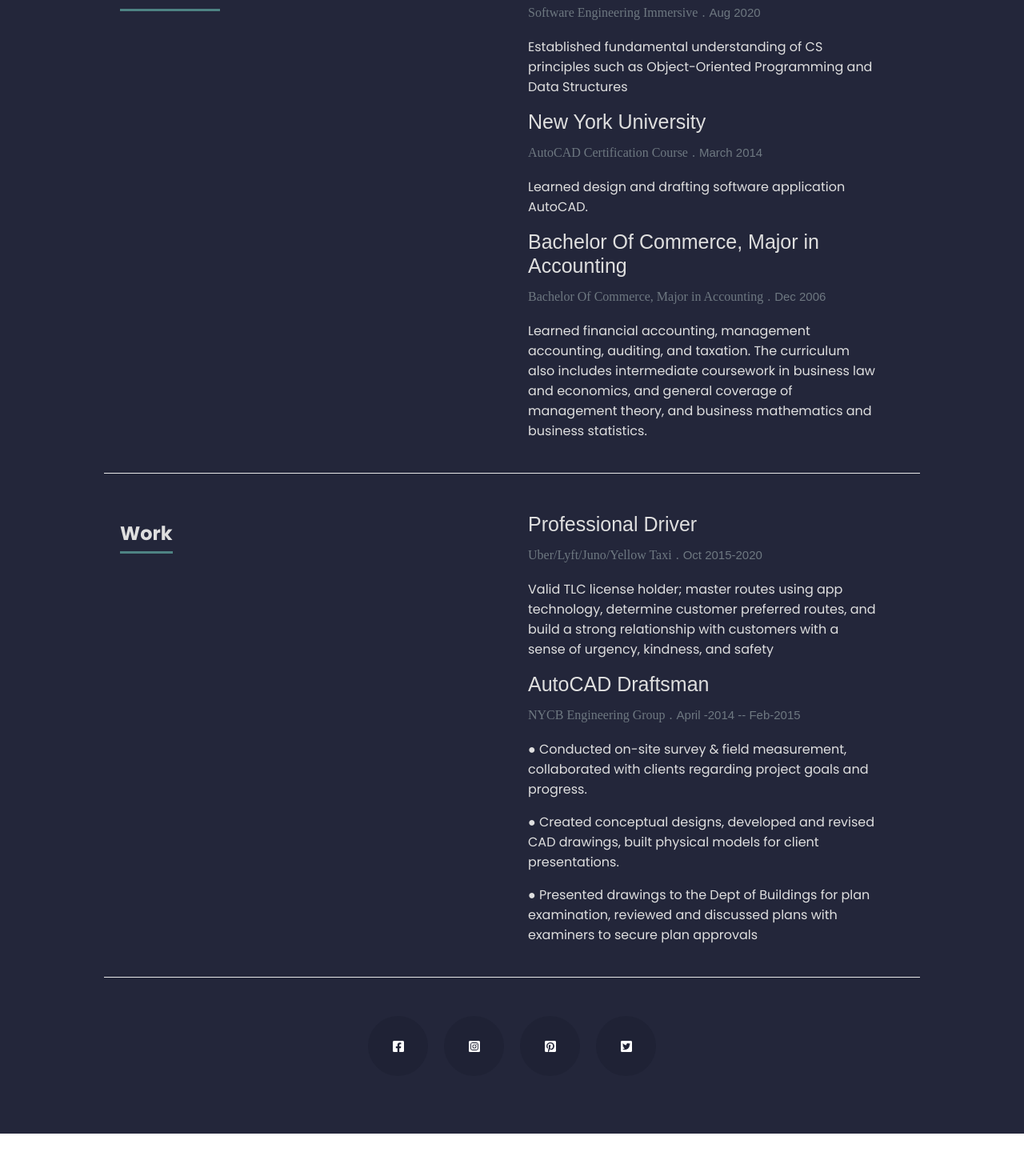
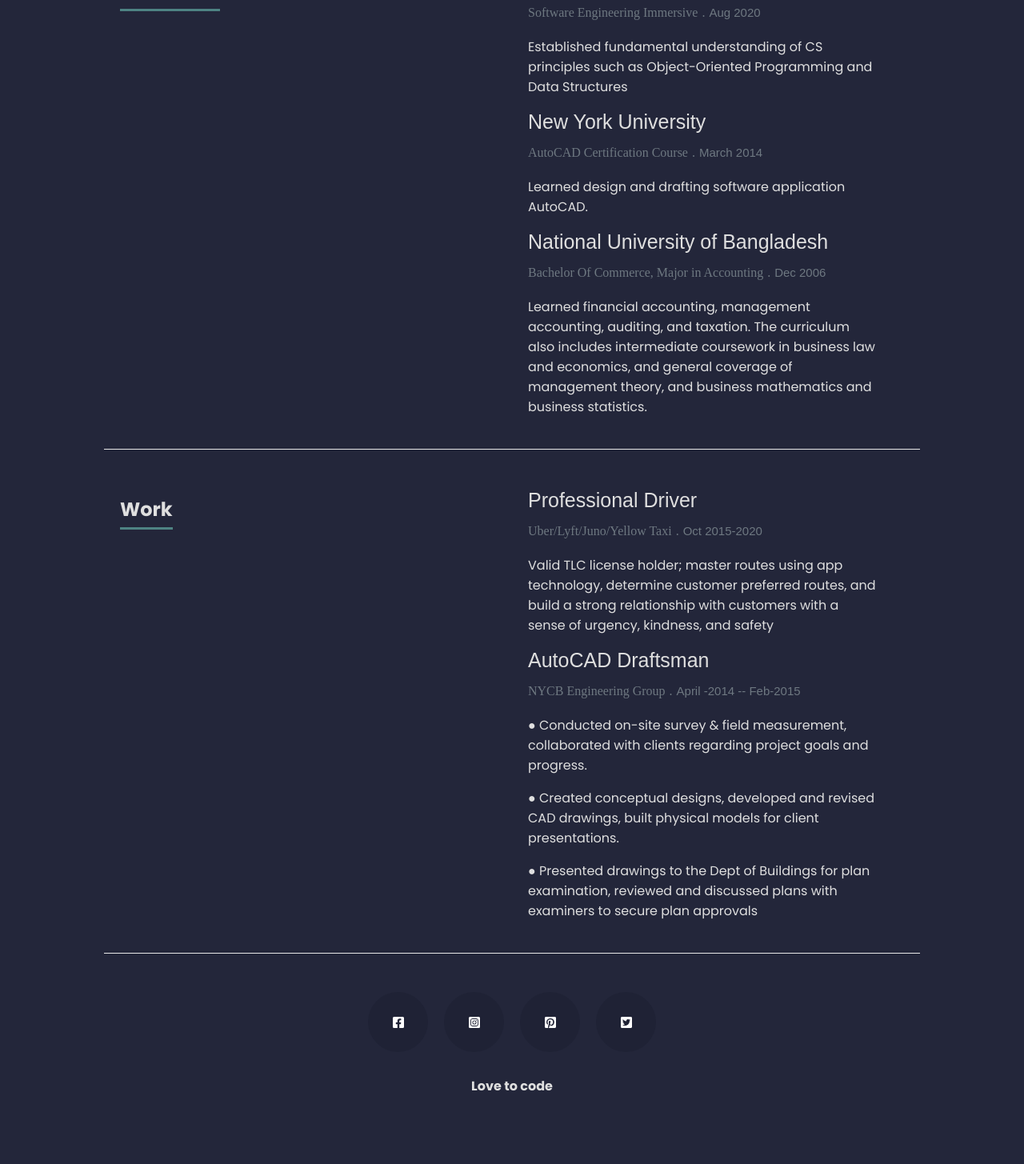
Before and after one commit to smatalha/my-portfolio, a React (Create React App) app: page / in a window 1280 px wide. Shown: the part 3728-5183 px from the top of the page at 80% size. Before the commit the page ends 5145 px from the top, so only its background shows below. Built offline with nearby package versions, Linux system fonts and the light colour scheme.

Commit message:
added footernote

```diff
--- a/src/App.css
+++ b/src/App.css
@@ -445,6 +445,10 @@ p {
   background: #1f2235;
   /* font-weight: 500; */
 }
+.contact p {
+    text-align: center;
+    margin-top: 30px;
+}
 .contactCircles {
   width: 100%;
   display: flex;
--- a/src/components/Contact.js
+++ b/src/components/Contact.js
@@ -24,6 +24,7 @@ const Contact = () => {
                             <FaTwitterSquare />
                         </li>
                     </ul>
+                    <p> <strong>Love to code</strong></p>
                 </div>
             </div>
     )
--- a/src/components/Resume.js
+++ b/src/components/Resume.js
@@ -50,7 +50,7 @@ const Resume = () => {
                             </div>
                             <div className="row item">
                                 <div className="twelve columns">
-                                    <h3>Bachelor Of Commerce, Major in Accounting</h3>
+                                    <h3>National University of Bangladesh</h3>
                                     <p className="info">
                                         Bachelor Of Commerce, Major in Accounting
                                         <span>.</span>
```
Also changed, not shown: 1 other file (tests, documents, lock files or other folders).
